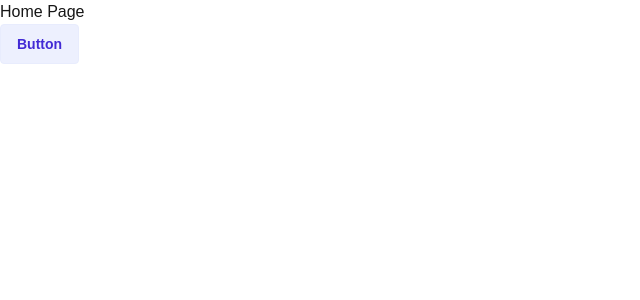
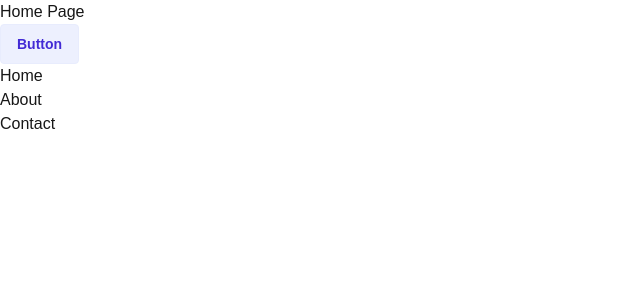
Before and after one commit to rourkescott27/NextJS, a Next.js app in the folder my-app/: page / in a window 1280 px wide. Shown: the top 300 px of the page, without its empty margins (0-640 px from the left). Built offline with nearby package versions, Linux system fonts and the light colour scheme.

Commit message:
implemented routing

```diff
--- /dev/null
+++ b/my-app/src/app/about/contact/page.jsx
@@ -0,0 +1,11 @@
+
+const ContactPage = () => {
+  return (
+    <div>
+      <h1>Contact Page</h1>
+      <p>This is the contact page.</p>
+    </div>
+  );
+};
+
+export default ContactPage;
--- a/my-app/src/app/about/page.jsx
+++ b/my-app/src/app/about/page.jsx
@@ -1,7 +1,12 @@
 import React from "react";
 
 const AboutPage = () => {
-  return <div>AboutPage</div>;
+  return (
+    <div>
+      <h1>About Page</h1>
+      <p>This is the about page.</p>
+    </div>
+  );
 };
 
 export default AboutPage;
--- a/my-app/src/app/page.js
+++ b/my-app/src/app/page.js
@@ -1,9 +1,17 @@
+import Link from "next/link";
 
 const HomePage = () => {
   return (
     <div>
       <h1>Home Page</h1>
       <button className="btn btn-soft btn-primary">Button</button>
+      <ul>
+        <li>
+          <Link href="/">Home</Link><br/>
+          <Link href="/about">About</Link><br/>
+          <Link href="/about/contact">Contact</Link>
+        </li>
+      </ul>
     </div>
   );
 };
```
